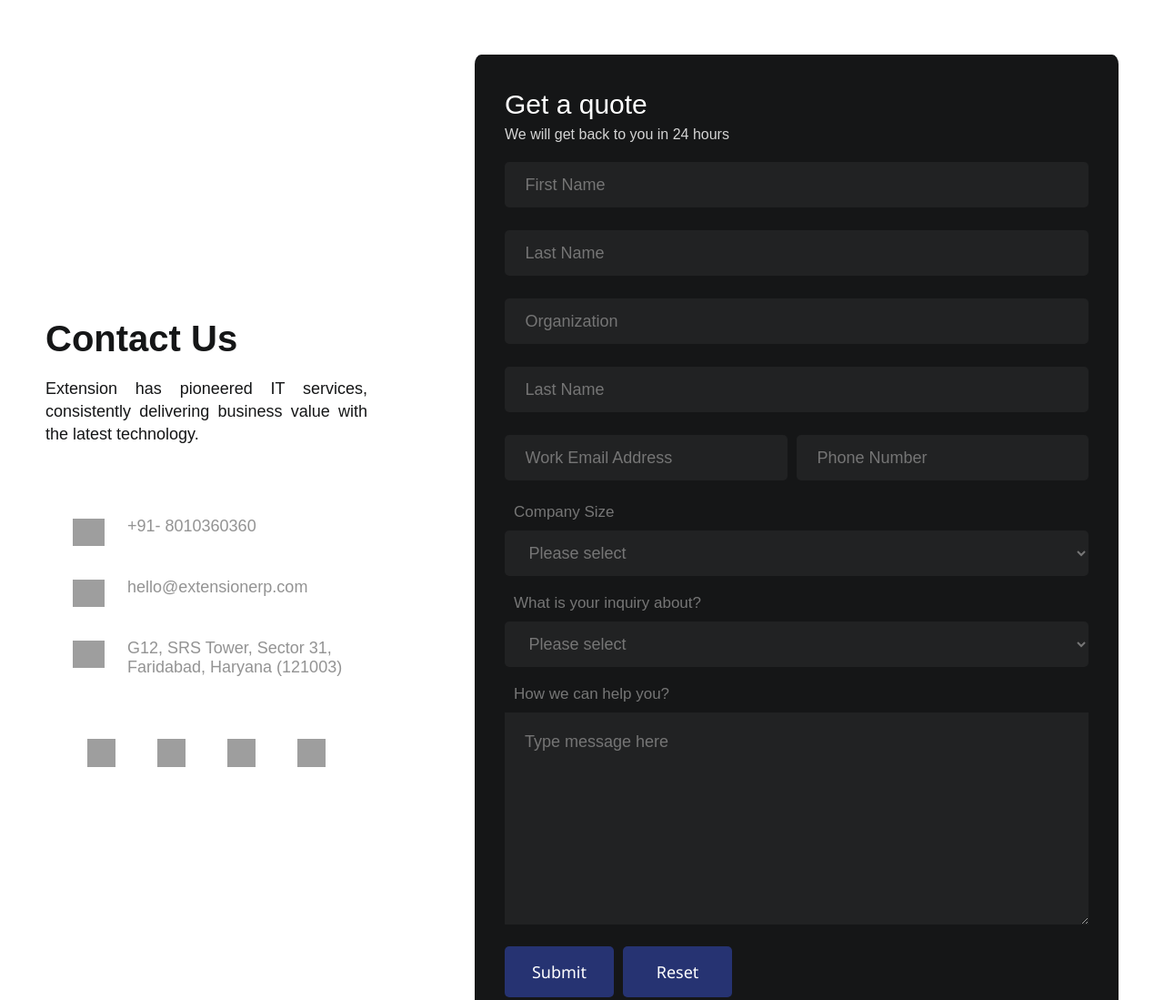
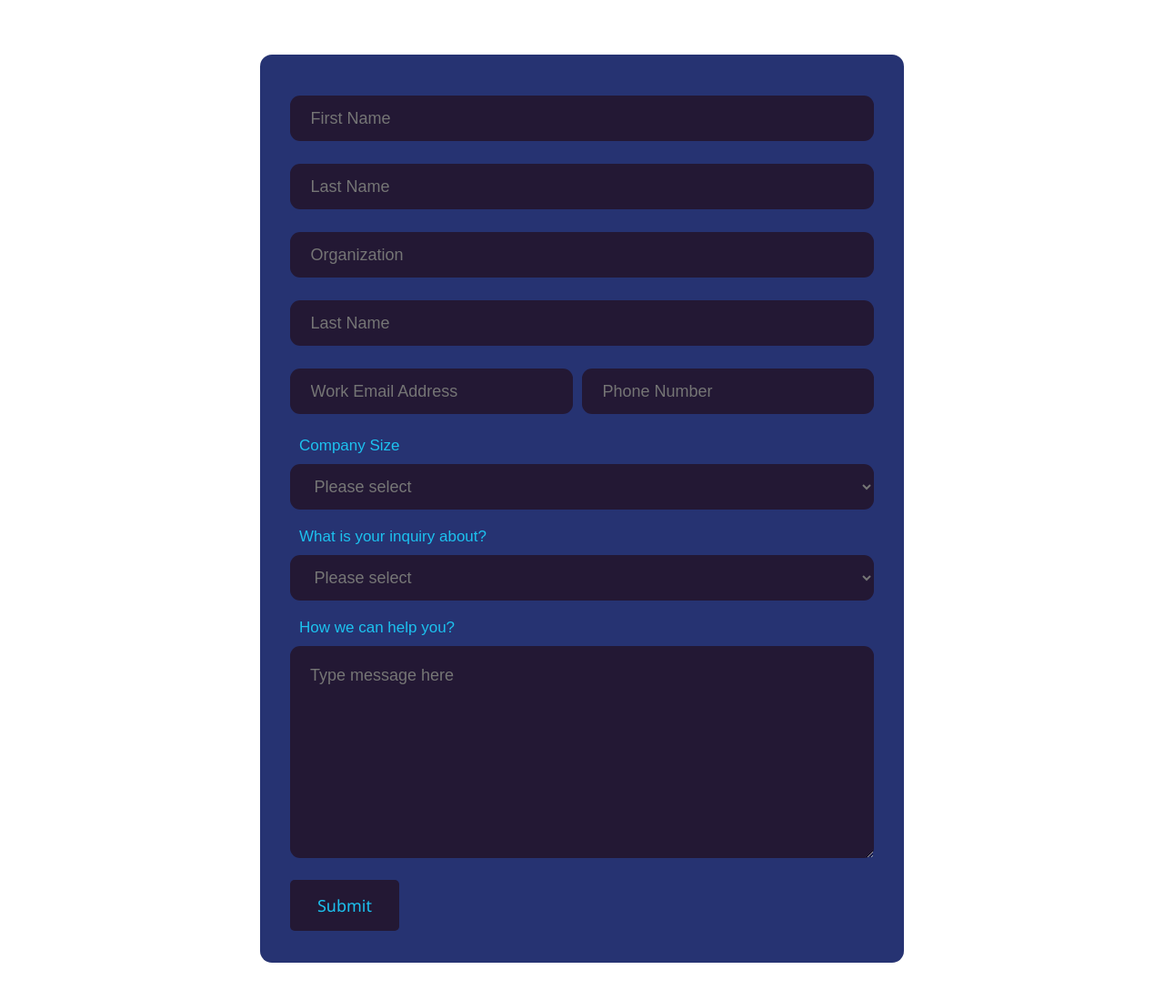
Before and after one commit to Sonupandit9693/Contact-us-form, a plain HTML site: page index.htm in a window 1280 px wide. Shown: the top 1099 px of the page at 91% size. Drawn offline with Linux system fonts and the light colour scheme; grey boxes are pictures that could not be loaded.

Commit message:
second commit

```diff
--- a/index.htm
+++ b/index.htm
@@ -12,7 +12,7 @@
     <div class="landing_page">
         <div class="responsive-container-block big-container">
             <div class="responsive-container-block container">
-                <div class="responsive-cell-block wk-desk-6 wk-ipadp-6 wk-tab-12 wk-mobile-12 left-one">
+                <!-- <div class="responsive-cell-block wk-desk-6 wk-ipadp-6 wk-tab-12 wk-mobile-12 left-one">
                     <div class="content-box">
                         <p style="color: #151617;" class="text-blk section-head">
                             Contact Us
@@ -67,19 +67,11 @@
                             </a>
                         </div>
                     </div>
-                </div>
+                </div> -->
                 <div class="responsive-cell-block wk-ipadp-6 wk-tab-12 wk-mobile-12 wk-desk-6 right-one" id="i1zj">
                     <form class="form-box">
                         <div class="container-block form-wrapper">
-                            <p class="text-blk contactus-head">
-                                <a class="link" href="">
-                                </a>
-                                Get a quote
-                            </p>
-                            <p class="text-blk contactus-subhead">
-                                We will get back to you in 24 hours
-                            </p>
-                            <div class="responsive-container-block">
+                            <div style="margin-top: 10px;" class="responsive-container-block">
                                 <div class="responsive-cell-block wk-tab-12 wk-mobile-12 wk-desk-12 wk-ipadp-12"
                                     id="i10mt-7">
                                     <input class="input" id="ijowk-7" name="FirstName" placeholder="First Name">
@@ -106,7 +98,7 @@
                                 </div>
                                 <div class="responsive-cell-block wk-tab-12 wk-mobile-12 wk-desk-12 wk-ipadp-12"
                                     id="i10mt-7">
-                                    <label for="" style="padding-left:10px;font-size: 17px;color: #767676;;">Company
+                                    <label for="" style="padding-left:10px;font-size: 17px;color: #1dc2ef">Company
                                         Size</label>
                                     <select style="margin-top: 10px;color:#767676;" class="input" id="ijowk-8"
                                         name="Company Size" placeholder="Company Size">
@@ -120,7 +112,7 @@
                                 <div style="margin-top: 20px;"
                                     class="responsive-cell-block wk-tab-12 wk-mobile-12 wk-desk-12 wk-ipadp-12"
                                     id="i10mt-7">
-                                    <label for="" style="padding-left:10px;font-size: 17px;color: #767676;;">What is
+                                    <label for="" style="padding-left:10px;font-size: 17px;color: #1dc2ef">What is
                                         your inquiry about?</label>
                                     <select style="margin-top: 10px;color:#767676;;" class="input" id="ijowk-8"
                                         name="Company Size" placeholder="Company Size">
@@ -135,7 +127,7 @@
                                 <div style="margin-top: 20px;"
                                     class="responsive-cell-block wk-tab-12 wk-mobile-12 wk-desk-12 wk-ipadp-12"
                                     id="i634i-7">
-                                    <label for="" style="padding-left:10px;font-size: 17px;color: #767676;;">How we can
+                                    <label for="" style="padding-left:10px;font-size: 17px;color: #1dc2ef">How we can
                                         help you?</label>
                                     <textarea style="margin-top: 10px;color:#767676;"
                                         aria-placeholder="Type message here" class="textinput" id="i5vyy-7"
@@ -145,9 +137,6 @@
                             <div style="width: 100%;display: flex; gap: 10px;">
                                 <button class="submit-btn">
                                     Submit
-                                </button>
-                                <button class="submit-btn">
-                                    Reset
                                 </button>
                             </div>
                         </div>
--- a/style.css
+++ b/style.css
@@ -35,27 +35,32 @@
     margin-left: auto;
     position: relative;
     display: flex;
-    justify-content: space-between;
+    justify-content: center;
+    align-items: center;
   }
 
   .landing_page .form-box {
-    background-color: #151617;
+    background-color: #263372 ;
     color: white;
     padding-top: 35px;
     padding-right: 33px;
     padding-bottom: 35px;
     padding-left: 33px;
     max-width: 100%;
-    border-radius: 1%;
+    border-radius: 13px;
   }
 
   .landing_page .text-blk.contactus-head {
     font-size: 30px;
     line-height: 40px;
+    color: #1dc2ef;
+    display: flex;
+    justify-content: center;
+    align-items: center;
   }
 
   .landing_page .text-blk.contactus-subhead {
-    color: #d4d4d4;
+    color: #1dc2ef;
     margin-top: 0px;
     margin-right: 0px;
     margin-bottom: 18px;
@@ -65,10 +70,10 @@
   .landing_page .input {
     width: 100%;
     height: 50px;
-    border-top-left-radius: 5px;
-    border-top-right-radius: 5px;
-    border-bottom-right-radius: 5px;
-    border-bottom-left-radius: 5px;
+    border-top-left-radius: 11px;
+    border-top-right-radius: 11px;
+    border-bottom-right-radius: 11px;
+    border-bottom-left-radius: 11px;
     font-size: 18px;
     padding-top: 1px;
     padding-right: 125px;
@@ -91,8 +96,9 @@
     border-image-width: initial;
     border-image-outset: initial;
     border-image-repeat: initial;
-    background-color: #212223;
+    background-color: #231834 ;
     padding: 1px 12.5px 1px 22.5px;
+    color: #767676;
   }
 
   .landing_page .textinput {
@@ -107,7 +113,7 @@
     padding-right: 22px;
     padding-bottom: 22px;
     padding-left: 22px;
-    background-color: #212223;
+    background-color: #231834;
     border-top-width: 1px;
     border-right-width: 1px;
     border-bottom-width: 1px;
@@ -125,6 +131,7 @@
     border-image-width: initial;
     border-image-outset: initial;
     border-image-repeat: initial;
+    border-radius: 11px;
   }
 
   .landing_page .submit-btn {
@@ -134,10 +141,10 @@
     border-top-right-radius: 5px;
     border-bottom-right-radius: 5px;
     border-bottom-left-radius: 5px;
-    background-color:#263372;
+    background-color:#231834;
     font-size: 18px;
     font-weight: 400;
-    color: white;
+    color: #1dc2ef;
     cursor: pointer;
     border-top-width: 2px;
     border-right-width: 2px;
@@ -325,8 +332,10 @@
     }
 
     .landing_page .text-blk.contactus-head {
+      width: 100px;
       font-size: 24px;
       line-height: 34px;
+
     }
   }
 
```
